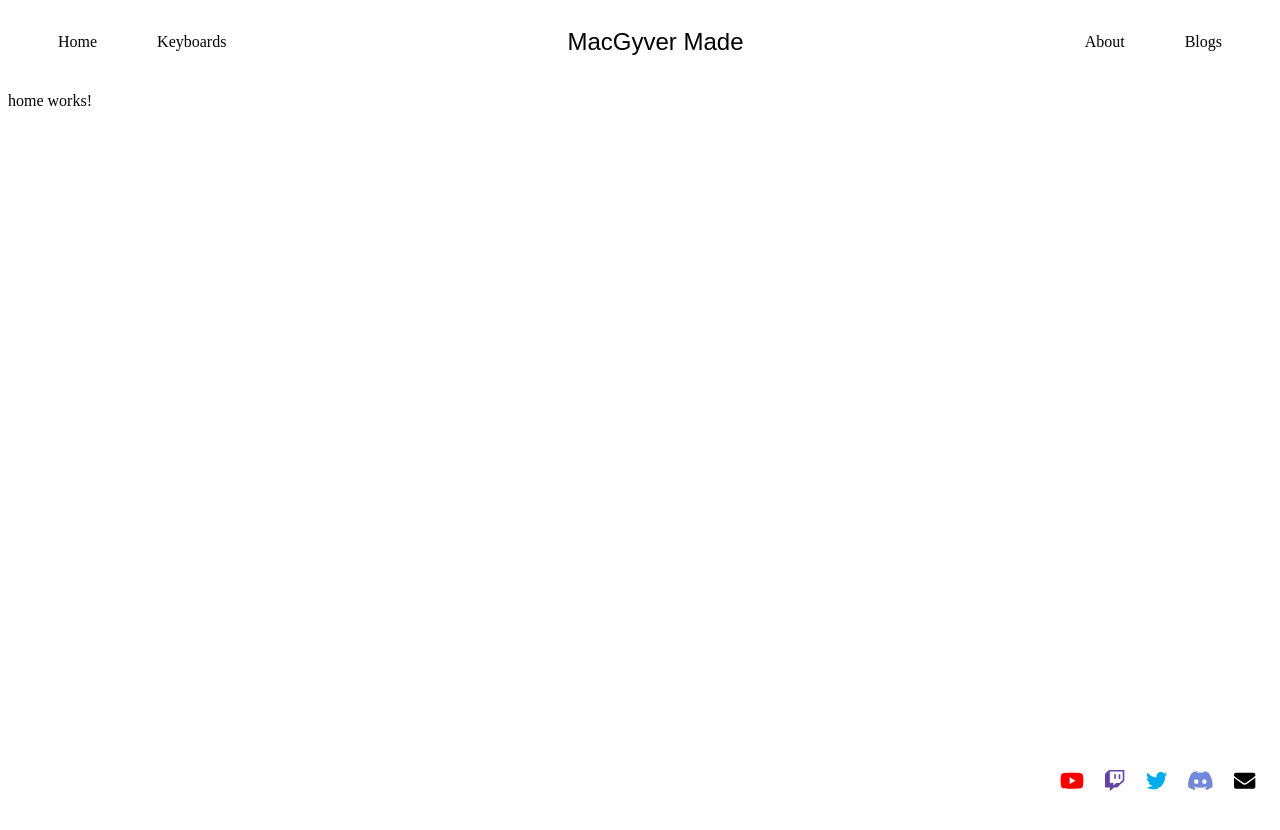
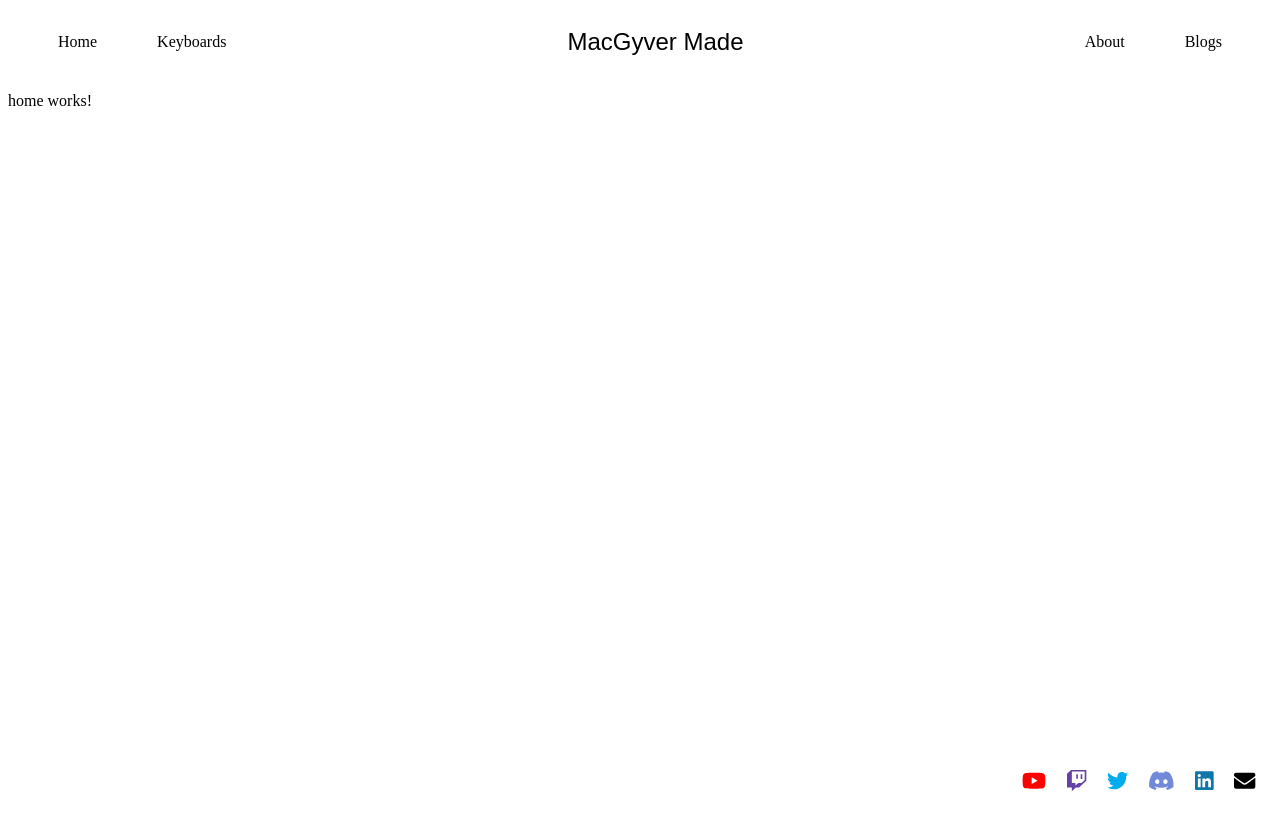
Before and after one commit to macgyver214/MacGyverMadeSite, an Angular app: page /home in a window 1280 px wide. Shown: the top 830 px of the page. Built offline with nearby package versions, Linux system fonts and the light colour scheme.

Commit message:
Added linkedin icon/link

```diff
--- a/src/app/app.module.ts
+++ b/src/app/app.module.ts
@@ -12,7 +12,7 @@ import { BlogComponent } from './blog/blog.component';
 import { FontAwesomeModule, FaIconLibrary } from '@fortawesome/angular-fontawesome';
 
 // Icons to import to the library
-import { faYoutube, faTwitter, faTwitch, faDiscord } from '@fortawesome/free-brands-svg-icons';
+import { faYoutube, faTwitter, faTwitch, faDiscord, faLinkedin } from '@fortawesome/free-brands-svg-icons';
 import { } from '@fortawesome/free-regular-svg-icons';
 import { faEnvelope } from '@fortawesome/free-solid-svg-icons';
 
@@ -36,6 +36,6 @@ import { faEnvelope } from '@fortawesome/free-solid-svg-icons';
 })
 export class AppModule {
   constructor(library: FaIconLibrary) {
-    library.addIcons(faYoutube, faTwitter, faTwitch, faDiscord, faEnvelope);
+    library.addIcons(faYoutube, faTwitter, faTwitch, faDiscord, faLinkedin, faEnvelope);
   }
  }
--- a/src/app/site-footer/site-footer.component.html
+++ b/src/app/site-footer/site-footer.component.html
@@ -12,6 +12,9 @@
     <a href='https://discord.gg/uBEZn7G' id='discord'>
       <fa-icon icon='discord' size='lg'></fa-icon>
     </a>
+    <a href='https://www.linkedin.com/in/leif-macgyver-swenson' id='linkedin'>
+      <fa-icon icon='linkedin' size='lg'></fa-icon>
+    </a>
     <a href='mailto:lfswenson@gmail.com' id='email'>
       <fa-icon [icon]="['fas', 'envelope']" size='lg'></fa-icon>
     </a>
--- a/src/app/site-footer/site-footer.component.less
+++ b/src/app/site-footer/site-footer.component.less
@@ -30,6 +30,10 @@ a {
   color: #7289da;
 }
 
+#linkedin {
+  color: #0e76a8;
+}
+
 #email {
   color: black;
 }
```
